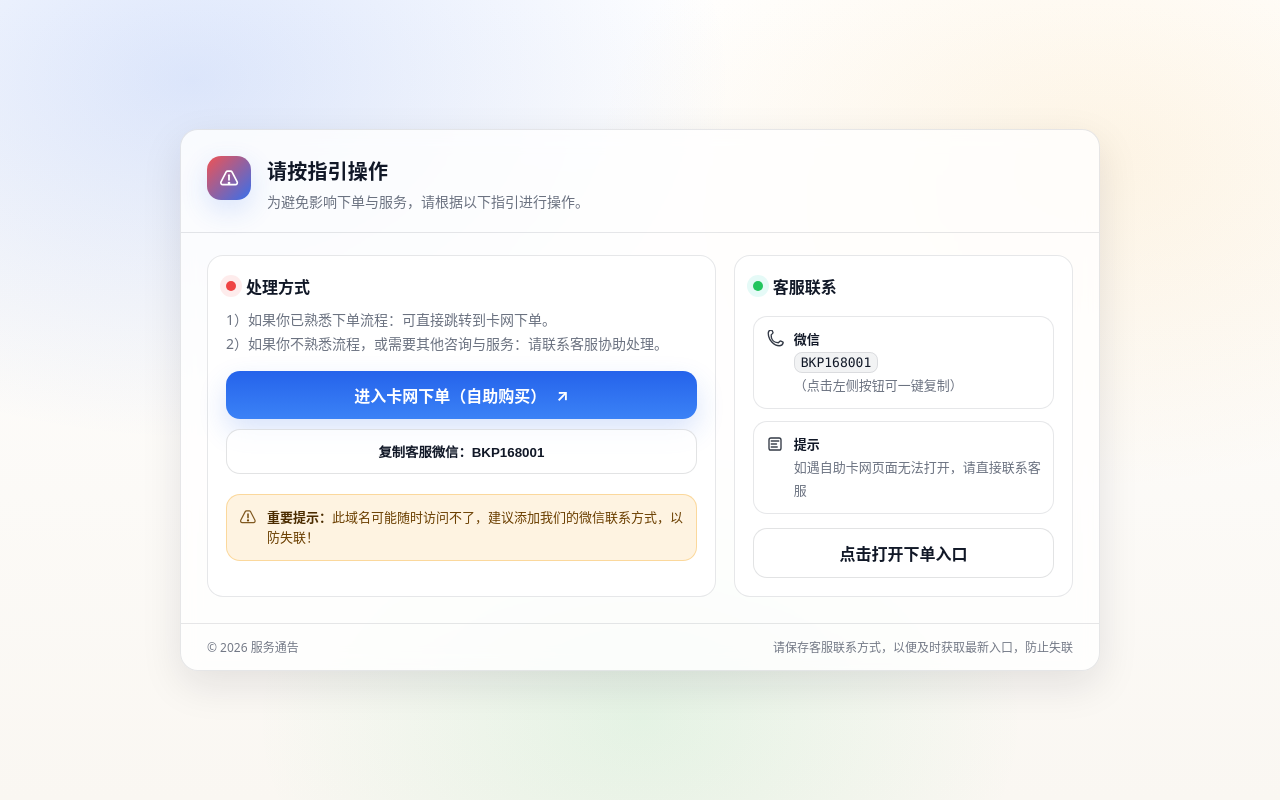
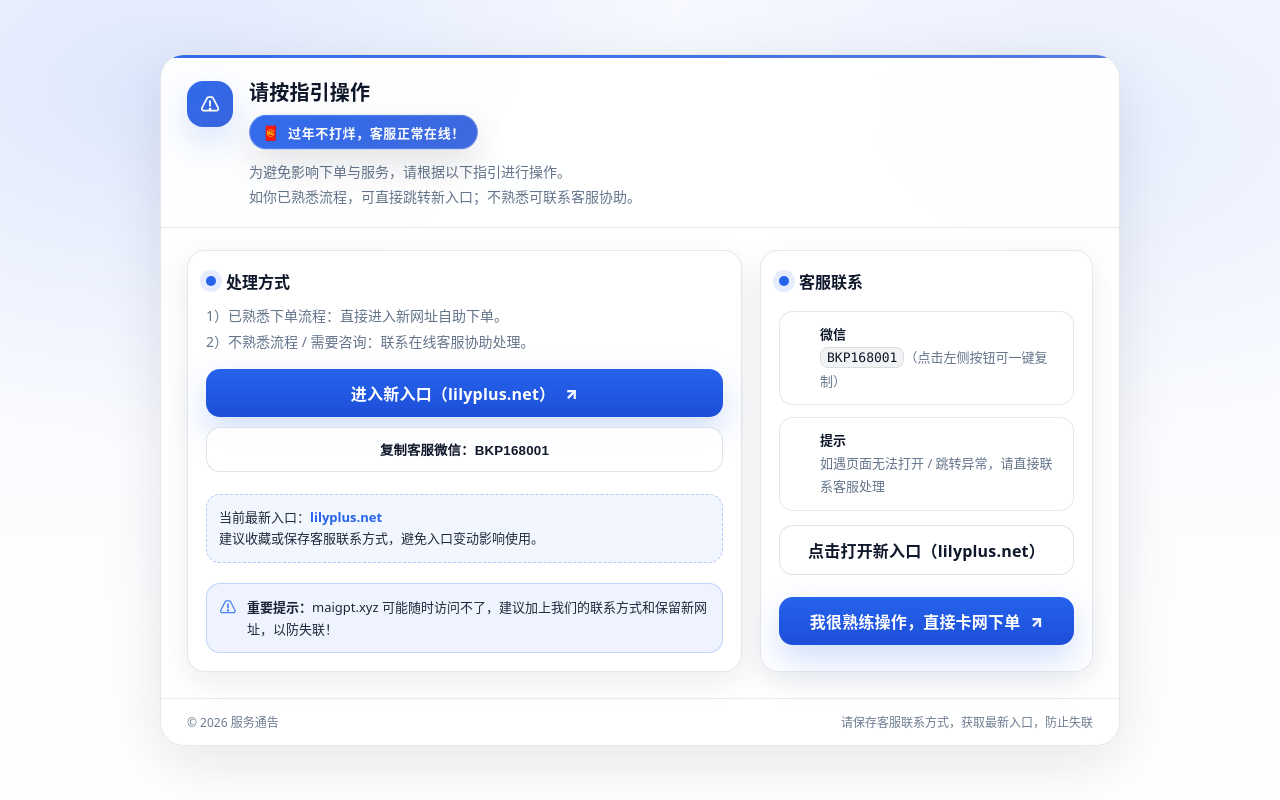
Before and after one commit to djswen116/maigpt.xyz, a plain HTML site: page index.html in a window 1280 px wide. Drawn offline with Linux system fonts and the light colour scheme.

Commit message:
Update index.html

```diff
--- a/index.html
+++ b/index.html
@@ -1,88 +1,155 @@
+
 <!doctype html>
 <html lang="zh-CN">
 <head>
   <meta charset="UTF-8" />
   <meta name="viewport" content="width=device-width,initial-scale=1" />
   <title>请按指引操作</title>
-  <meta name="description" content="请按指引操作,熟悉流程可跳转卡网下单，不熟悉可联系在线客服。">
+  <meta name="description" content="请按指引操作,熟悉流程可跳转下单，不熟悉可联系在线客服。">
   <style>
     :root{
-      --bg1:#ffffff;
-      --bg2:#faf7f2;
-      --card:#ffffffcc;
-      --border:rgba(17,24,39,.10);
-      --text:#111827;
-      --muted:#6b7280;
-      --accent:#2563eb;
-      --accent2:#22c55e;
+      --bg1:#f7f9ff;
+      --bg2:#ffffff;
+
+      --card:rgba(255,255,255,.92);
+      --border:rgba(15,23,42,.10);
+      --text:#0f172a;
+      --muted:#64748b;
+
+      --primary:#2563eb;
+      --primary2:#1d4ed8;
       --danger:#ef4444;
-      --warn:#f59e0b;
-      --shadow: 0 14px 40px rgba(17,24,39,.10);
+
+      --shadow: 0 18px 60px rgba(15,23,42,.10);
+      --shadow2: 0 10px 30px rgba(15,23,42,.08);
       --radius: 18px;
     }
-    *{box-sizing:border-box}
+
+    *{ box-sizing:border-box }
+    html,body{ height:100% }
     body{
       margin:0;
       min-height:100vh;
       font-family: ui-sans-serif, system-ui, -apple-system, "Segoe UI", Roboto, "PingFang SC","Hiragino Sans GB","Microsoft YaHei", Arial, "Noto Sans CJK SC", sans-serif;
       color:var(--text);
       background:
-        radial-gradient(900px 600px at 15% 10%, rgba(37,99,235,.16), transparent 60%),
-        radial-gradient(900px 600px at 85% 20%, rgba(245,158,11,.10), transparent 55%),
-        radial-gradient(700px 500px at 50% 90%, rgba(34,197,94,.10), transparent 55%),
+        radial-gradient(900px 600px at 12% 12%, rgba(37,99,235,.12), transparent 60%),
+        radial-gradient(800px 520px at 85% 18%, rgba(37,99,235,.08), transparent 58%),
         linear-gradient(180deg, var(--bg1), var(--bg2));
       display:flex;
       align-items:center;
       justify-content:center;
       padding:24px;
     }
-    .wrap{ width:min(920px, 100%); }
+
+    .wrap{ width:min(960px, 100%); }
+
     .card{
       background:var(--card);
       border:1px solid var(--border);
       box-shadow:var(--shadow);
-      border-radius:var(--radius);
+      border-radius:calc(var(--radius) + 6px);
       overflow:hidden;
       backdrop-filter: blur(10px);
+      position:relative;
     }
+
+    /* 顶部细条统一主色，不再多色渐变 */
+    .card::before{
+      content:"";
+      position:absolute;
+      top:0; left:0; right:0;
+      height:3px;
+      background: linear-gradient(90deg, rgba(37,99,235,.95), rgba(29,78,216,.75));
+    }
+
     .header{
       padding:26px 26px 18px;
-      border-bottom:1px solid rgba(17,24,39,.10);
+      border-bottom:1px solid rgba(15,23,42,.08);
       display:flex;
       gap:16px;
       align-items:flex-start;
     }
+
     .badge{
       flex:0 0 auto;
-      width:44px;height:44px;
-      border-radius:14px;
+      width:46px;height:46px;
+      border-radius:16px;
       display:grid;place-items:center;
-      background:linear-gradient(135deg, rgba(239,68,68,.92), rgba(37,99,235,.92));
-      box-shadow: 0 10px 28px rgba(37,99,235,.16);
+      background: linear-gradient(135deg, rgba(37,99,235,.95), rgba(29,78,216,.88));
+      box-shadow: 0 14px 34px rgba(37,99,235,.18);
     }
     .badge svg{width:22px;height:22px}
     .badge svg path{ stroke:#fff !important; }
 
-    h1{ margin:0; font-size:20px; letter-spacing:.2px; }
+    h1{
+      margin:0;
+      font-size:20px;
+      letter-spacing:.2px;
+      line-height:1.2;
+    }
+
     .sub{
-      margin:6px 0 0;
+      margin:10px 0 0;
       color:var(--muted);
       font-size:14px;
-      line-height:1.6;
+      line-height:1.75;
     }
+
+    /* 让“过年不打烊”也统一主色系 */
+    .holiday-note{
+      margin-top:10px;
+      display:inline-flex;
+      align-items:center;
+      justify-content:center;
+      gap:8px;
+      padding:7px 12px;
+      border-radius:999px;
+      font-size:13px;
+      font-weight:800;
+      letter-spacing:.6px;
+      color:rgba(255,255,255,.98);
+      background: linear-gradient(135deg, rgba(37,99,235,.95), rgba(29,78,216,.85));
+      border:1px solid rgba(255,255,255,.28);
+      box-shadow: 0 14px 34px rgba(15,23,42,.12);
+      position:relative;
+      overflow:hidden;
+      animation: breath 2.8s ease-in-out infinite;
+    }
+    .holiday-note::before{ content:"🧧"; line-height:1; font-size:14px; }
+    .holiday-note::after{
+      content:"";
+      position:absolute; inset:-1px;
+      border-radius:999px;
+      background: linear-gradient(120deg, transparent 0%, rgba(255,255,255,.20) 50%, transparent 100%);
+      transform: translateX(-60%);
+      opacity:0;
+      pointer-events:none;
+      animation: shine 4.8s ease-in-out infinite;
+    }
+    @keyframes breath{ 0%,100%{transform:translateY(0)} 50%{transform:translateY(-1px)} }
+    @keyframes shine{ 0%{transform:translateX(-60%);opacity:0} 15%{opacity:.55} 30%{transform:translateX(60%);opacity:0} 100%{transform:translateX(60%);opacity:0} }
+    @media (prefers-reduced-motion: reduce){
+      .holiday-note{ animation:none; }
+      .holiday-note::after{ animation:none; }
+    }
+
     .content{
       padding:22px 26px 26px;
       display:grid;
-      grid-template-columns: 1.2fr .8fr;
+      grid-template-columns: 1.25fr .75fr;
       gap:18px;
     }
-    @media (max-width: 780px){ .content{grid-template-columns:1fr} }
+    @media (max-width: 820px){ .content{ grid-template-columns:1fr; } }
+
     .panel{
-      border:1px solid rgba(17,24,39,.10);
-      border-radius:16px;
+      border:1px solid rgba(15,23,42,.10);
+      border-radius:18px;
       padding:18px;
-      background:rgba(255,255,255,.88);
+      background:rgba(255,255,255,.94);
+      box-shadow: var(--shadow2);
     }
+
     .title{
       display:flex;
       align-items:center;
@@ -90,29 +157,33 @@
       margin:0 0 10px;
       font-size:16px;
     }
+
     .dot{
       width:10px;height:10px;border-radius:999px;
-      background:var(--danger);
-      box-shadow:0 0 0 6px rgba(239,68,68,.10);
+      background:var(--primary);
+      box-shadow:0 0 0 6px rgba(37,99,235,.12);
     }
+
     .p{
       margin:0;
       color:var(--muted);
       font-size:14px;
-      line-height:1.75;
+      line-height:1.85;
     }
+
     .actions{
       display:flex;
       flex-direction:column;
       gap:10px;
       margin-top:14px;
     }
+
     .btn{
       appearance:none;
       border:none;
       border-radius:14px;
       padding:12px 14px;
-      font-weight:700;
+      font-weight:800;
       cursor:pointer;
       text-decoration:none;
       display:inline-flex;
@@ -122,82 +193,106 @@
       transition: transform .08s ease, filter .15s ease, box-shadow .15s ease;
       user-select:none;
       text-align:center;
+      letter-spacing:.2px;
     }
     .btn:active{ transform: translateY(1px) }
+    .btn:hover{ filter:brightness(1.03) }
+
     .btn-primary{
-      background:linear-gradient(180deg, var(--accent), #3b82f6);
+      background:linear-gradient(180deg, var(--primary), var(--primary2));
       color:white;
-      box-shadow: 0 12px 28px rgba(37,99,235,.18);
+      box-shadow: 0 14px 34px rgba(37,99,235,.22);
     }
+    .btn-primary span{ font-weight:900; opacity:.95 }
+
     .btn-ghost{
-      background:rgba(255,255,255,.78);
-      border:1px solid rgba(17,24,39,.12);
+      background:rgba(255,255,255,.86);
+      border:1px solid rgba(15,23,42,.12);
       color:var(--text);
     }
-    .btn:hover{ filter:brightness(1.03) }
 
     .notice{
       margin-top:10px;
       border-radius:14px;
       padding:12px 12px;
-      border:1px solid rgba(245,158,11,.32);
-      background:rgba(245,158,11,.12);
-      color:#6b3f00;
+      border:1px solid rgba(37,99,235,.22);
+      background:rgba(37,99,235,.08);
+      color:rgba(15,23,42,.92);
       display:flex;
       gap:10px;
       align-items:flex-start;
-      line-height:1.6;
+      line-height:1.7;
       font-size:13px;
     }
-    .notice svg{width:18px;height:18px; flex:0 0 auto; margin-top:1px; opacity:.95}
-    .notice b{color:#4b2c00}
-    .notice svg path{ stroke:#6b3f00 !important; }
+    .notice svg{width:18px;height:18px; flex:0 0 auto; margin-top:2px; opacity:.95}
+    .notice b{color:rgba(15,23,42,.95)}
+    .notice svg path{ stroke: rgba(37,99,235,.95) !important; }
 
     .info{
       display:flex;
       flex-direction:column;
       gap:12px;
     }
+
     .row{
       display:flex;
       align-items:flex-start;
       gap:10px;
       padding:12px 12px;
       border-radius:14px;
-      border:1px solid rgba(17,24,39,.10);
-      background:rgba(255,255,255,.76);
+      border:1px solid rgba(15,23,42,.10);
+      background:rgba(255,255,255,.86);
     }
-    .row svg{width:18px;height:18px; flex:0 0 auto; margin-top:1px; opacity:.95}
+    .row svg{width:18px;height:18px; flex:0 0 auto; margin-top:2px; opacity:.92}
     .row b{display:block; font-size:13px; margin-bottom:2px}
-    .row span{color:var(--muted); font-size:13px; line-height:1.6}
-    .row svg path{ stroke: var(--text) !important; }
+    .row span{color:var(--muted); font-size:13px; line-height:1.65}
 
     code{
       font-family: ui-monospace, SFMono-Regular, Menlo, Monaco, Consolas, "Liberation Mono", monospace;
-      background:rgba(17,24,39,.05);
+      background:rgba(15,23,42,.05);
       padding:2px 6px;
       border-radius:8px;
-      border:1px solid rgba(17,24,39,.10);
+      border:1px solid rgba(15,23,42,.10);
       color:var(--text);
     }
+
+    .link-hint{
+      margin-top:12px;
+      padding:12px 12px;
+      border-radius:14px;
+      border:1px dashed rgba(37,99,235,.30);
+      background:rgba(37,99,235,.06);
+      color:rgba(15,23,42,.92);
+      font-size:13px;
+      line-height:1.65;
+    }
+    .link-hint a{
+      color:var(--primary);
+      font-weight:900;
+      text-decoration:none;
+    }
+    .link-hint a:hover{ text-decoration:underline; }
+
     .footer{
       padding:14px 26px;
-      border-top:1px solid rgba(17,24,39,.10);
-      color:rgba(107,114,128,.95);
+      border-top:1px solid rgba(15,23,42,.08);
+      color:rgba(100,116,139,.95);
       font-size:12px;
       display:flex;
       flex-wrap:wrap;
       gap:10px;
       justify-content:space-between;
       align-items:center;
+      background: rgba(255,255,255,.55);
     }
+
     .toast{
       position:fixed;
       left:50%;
       bottom:18px;
       transform:translateX(-50%);
-      background:rgba(17,24,39,.94);
-      border:1px solid rgba(255,255,255,.18);
+      background:rgba(15,23,42,.92);
+      border:1px solid rgba(255,255,255,.16);
       color:#fff;
       padding:10px 12px;
       border-radius:12px;
@@ -228,8 +323,10 @@
         </div>
         <div>
           <h1>请按指引操作</h1>
+          <div class="holiday-note">过年不打烊，客服正常在线！</div>
           <p class="sub">
-            为避免影响下单与服务，请根据以下指引进行操作。
+            为避免影响下单与服务，请根据以下指引进行操作。<br/>
+            如你已熟悉流程，可直接跳转新入口；不熟悉可联系客服协助。
           </p>
         </div>
       </header>
@@ -237,22 +334,28 @@
       <div class="content">
         <div class="panel">
           <h2 class="title"><span class="dot"></span>处理方式</h2>
+
           <p class="p">
-            1）如果你已熟悉下单流程：可直接跳转到卡网下单。<br/>
-            2）如果你不熟悉流程，或需要其他咨询与服务：请联系客服协助处理。
+            1）已熟悉下单流程：直接进入新网址自助下单。<br/>
+            2）不熟悉流程 / 需要咨询：联系在线客服协助处理。
           </p>
 
           <div class="actions">
             <a class="btn btn-primary"
-               href="https://fe.dtyuedan.cn/shop/lily"
+               href="https://lilyplus.net"
                target="_blank" rel="noopener noreferrer">
-              进入卡网下单（自助购买）
+              进入新入口（lilyplus.net）
               <span aria-hidden="true">↗</span>
             </a>
 
             <button class="btn btn-ghost" type="button" id="copyBtn">
               复制客服微信：BKP168001
             </button>
+
+            <div class="link-hint">
+              当前最新入口：<a href="https://lilyplus.net" target="_blank" rel="noopener noreferrer">lilyplus.net</a><br/>
+              建议收藏或保存客服联系方式，避免入口变动影响使用。
+            </div>
 
             <div class="notice" role="note" aria-label="重要提示">
               <svg viewBox="0 0 24 24" fill="none" aria-hidden="true">
@@ -262,7 +365,7 @@
                       stroke="white" stroke-opacity=".9" stroke-width="1.6" stroke-linejoin="round"/>
               </svg>
               <div>
-                <b>重要提示：</b>此域名可能随时访问不了，建议添加我们的微信联系方式，以防失联！
+                <b>重要提示：</b>maigpt.xyz 可能随时访问不了，建议加上我们的联系方式和保留新网址，以防失联！
               </div>
             </div>
           </div>
@@ -270,7 +373,7 @@
 
         <aside class="panel info">
           <h2 class="title" style="margin-bottom:6px;">
-            <span class="dot" style="background:var(--accent2); box-shadow:0 0 0 6px rgba(45,212,191,.12)"></span>
+            <span class="dot"></span>
             客服联系
           </h2>
 
@@ -293,22 +396,30 @@
             </svg>
             <div>
               <b>提示</b>
-              <span>如遇自助卡网页面无法打开，请直接联系客服</span>
+              <span>如遇页面无法打开 / 跳转异常，请直接联系客服处理</span>
             </div>
           </div>
 
           <a class="btn btn-ghost"
-             href="https://fe.dtyuedan.cn/shop/lily"
+             href="https://lilyplus.net"
              target="_blank" rel="noopener noreferrer"
              style="margin-top:2px;">
-            点击打开下单入口
+            点击打开新入口（lilyplus.net）
+          </a>
+
+          <a class="btn btn-primary"
+             href="https://fe.dtyuedan.cn/shop/gptplus"
+             target="_blank" rel="noopener noreferrer"
+             style="margin-top:10px;">
+            我很熟练操作，直接卡网下单
+            <span aria-hidden="true">↗</span>
           </a>
         </aside>
       </div>
 
       <footer class="footer">
         <span>© <span id="year"></span> 服务通告</span>
-        <span>请保存客服联系方式，以便及时获取最新入口，防止失联</span>
+        <span>请保存客服联系方式，获取最新入口，防止失联</span>
       </footer>
     </section>
 
@@ -316,10 +427,8 @@
   </main>
 
   <script>
-    // 年份
     document.getElementById('year').textContent = new Date().getFullYear();
 
-    // 复制客服号
     const textToCopy = "BKP168001";
     const btn = document.getElementById('copyBtn');
     const toast = document.getElementById('toast');
@@ -334,7 +443,7 @@
     btn.addEventListener('click', async () => {
       try{
         await navigator.clipboard.writeText(textToCopy);
-        showToast("已复制：" + textToCopy);
+        showToast("已复制：BKP168001");
       }catch(e){
         const ta = document.createElement('textarea');
         ta.value = textToCopy;
@@ -344,19 +453,20 @@
         ta.focus(); ta.select();
         try{
           document.execCommand('copy');
-          showToast("已复制：" + textToCopy);
+          showToast("已复制：BKP168001");
         }catch(err){
-          showToast("复制失败，请手动复制：" + textToCopy);
+          showToast("复制失败，请手动复制：BKP168001");
         }
         document.body.removeChild(ta);
       }
     });
   </script>
 
-  <!-- Cloudflare beacon（保留一个即可） -->
-  <script defer src="https://static.cloudflareinsights.com/beacon.min.js/vcd15cbe7772f49c399c6a5babf22c1241717689176015"
-          integrity="sha512-ZpsOmlRQV6y907TI0dKBHq9Md29nnaEIPlkf84rnaERnq6zvWvPUqr2ft8M1aS28oN72PdrCzSjY4U6VaAw1EQ=="
-          data-cf-beacon='{"version":"2024.11.0","token":"a661f215a3544d818228e20d19489f79","r":1,"server_timing":{"name":{"cfCacheStatus":true,"cfEdge":true,"cfExtPri":true,"cfL4":true,"cfOrigin":true,"cfSpeedBrain":true},"location_startswith":null}}'
-          crossorigin="anonymous"></script>
+  <script defer
+    src="https://static.cloudflareinsights.com/beacon.min.js/vcd15cbe7772f49c399c6a5babf22c1241717689176015"
+    integrity="sha512-ZpsOmlRQV6y907TI0dKBHq9Md29nnaEIPlkf84rnaERnq6zvWvPUqr2ft8M1aS28oN72PdrCzSjY4U6VaAw1EQ=="
+    data-cf-beacon='{"version":"2024.11.0","token":"a661f215a3544d818228e20d19489f79","r":1}'
+    crossorigin="anonymous">
+  </script>
 </body>
 </html>
```
